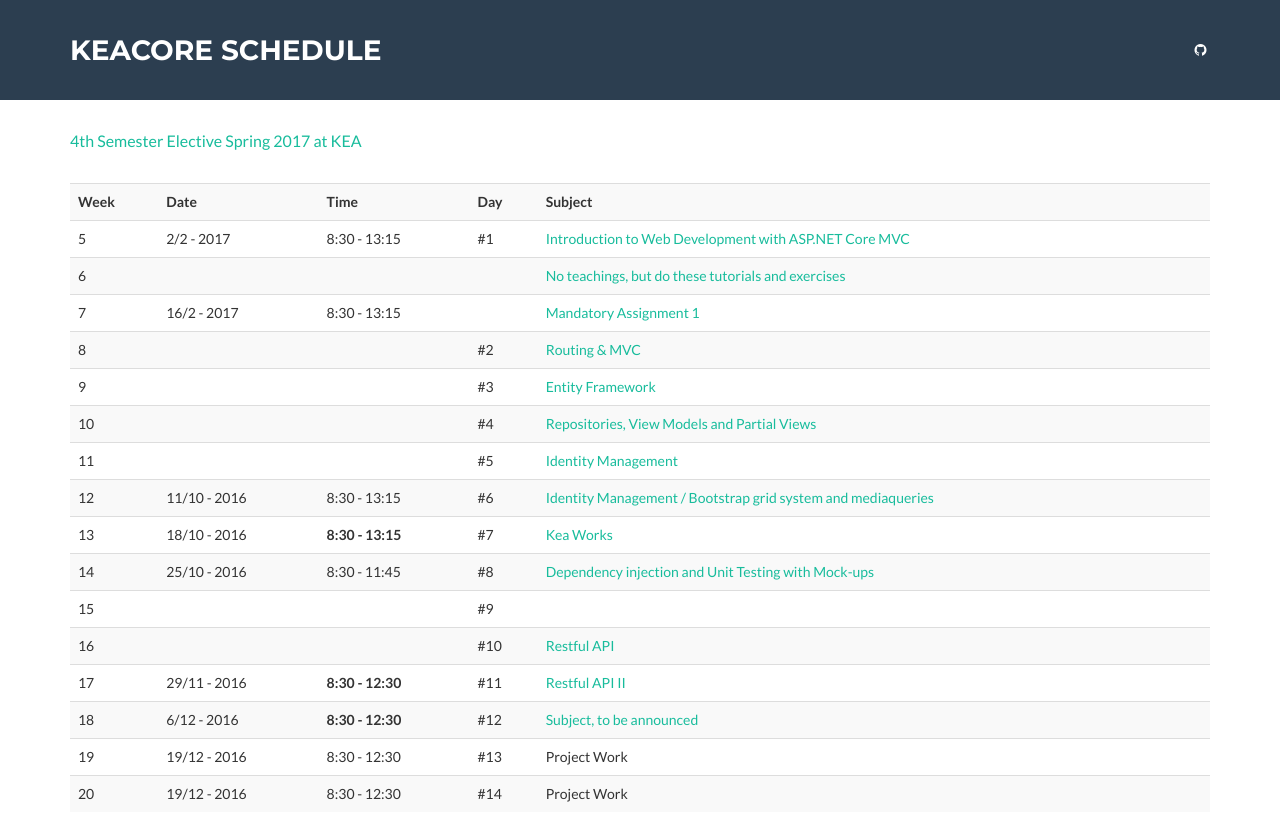
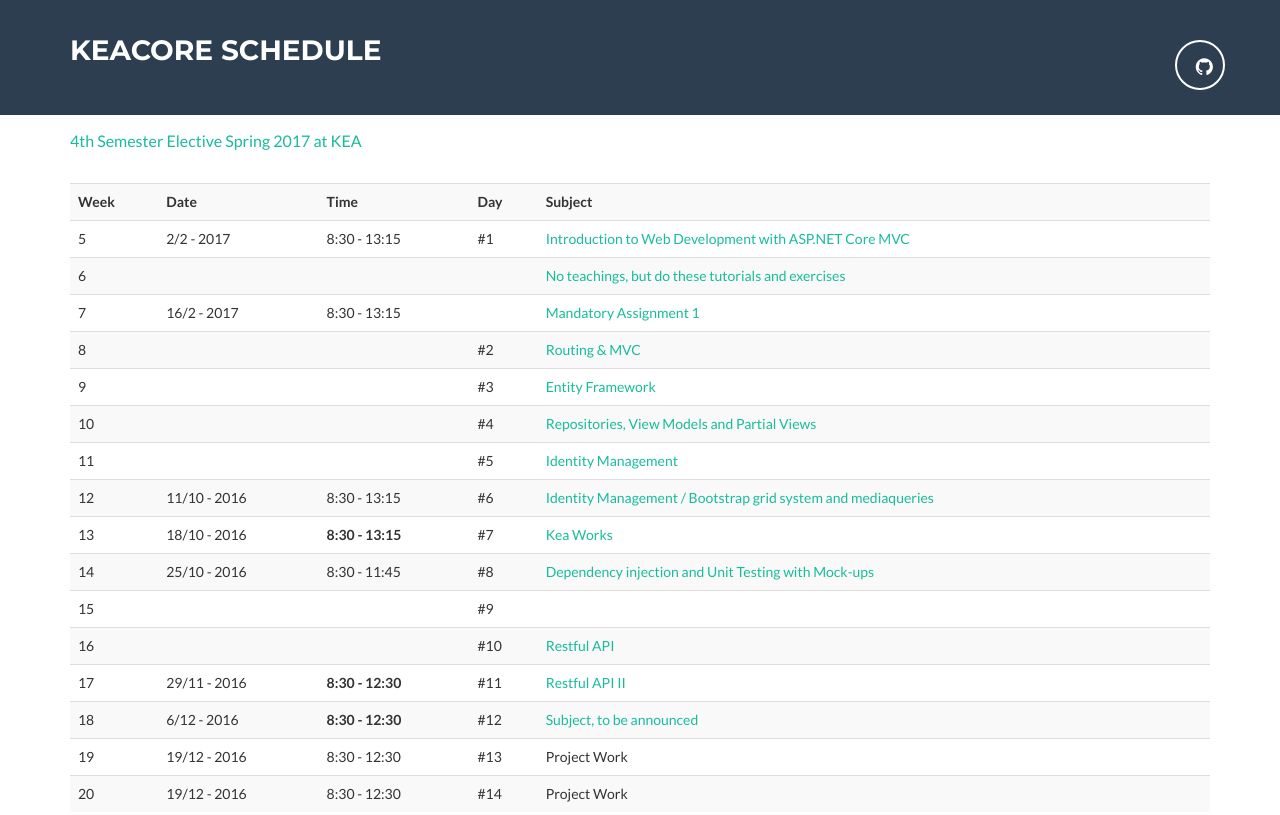
Before and after one commit to keacore/keacore.github.io, a website: page index.html in a window 1280 px wide. Shown: the top 815 px of the page. Drawn offline with nearby package versions, Linux system fonts and the light colour scheme.

Commit message:
icon in header

```diff
--- a/index.html
+++ b/index.html
@@ -52,7 +52,7 @@
                         <a href="#page-top"></a>
                     </li>
                     <li class="page-scroll">
-                        <a href="https://github.com/keacore"><i class="fa fa-fw fa-github"></i></a>
+                        <a href="https://github.com/keacore" class="btn-social btn-outline"><i class="fa fa-fw fa-github"></i></a>
                     </li>
 
                 </ul>
```
